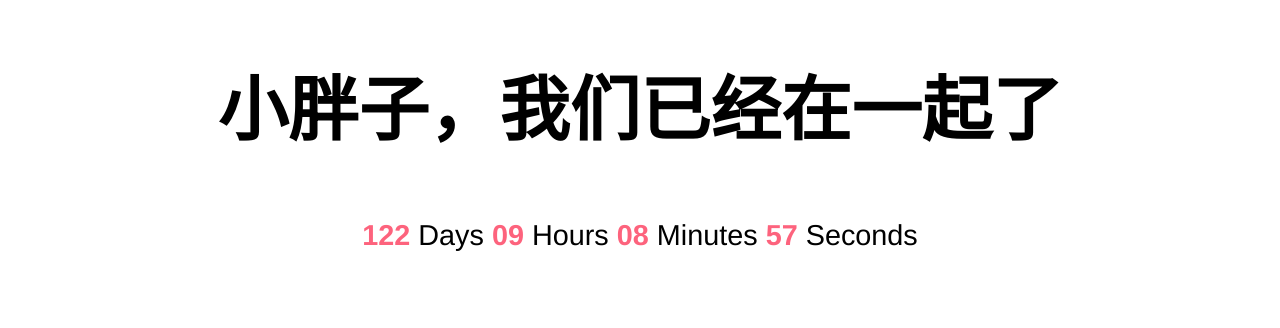
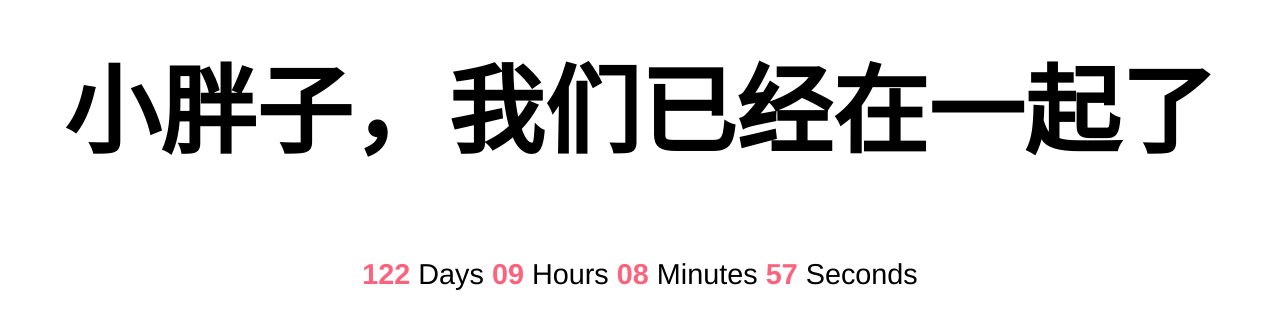
Before and after one commit to 123Dake/123Dake.github.io, a plain HTML site: page 计时器.html in a window 1280 px wide. Shown: the part 180-508 px from the top of the page. Drawn offline with Linux system fonts and the light colour scheme.

Commit message:
Update 计时器.html

```diff
--- a/计时器.html
+++ b/计时器.html
@@ -18,7 +18,7 @@
         }
 
         h2 {
-            font-size: 440%;
+            font-size: 600%;
             font-weight: 800;
         }
 
```
